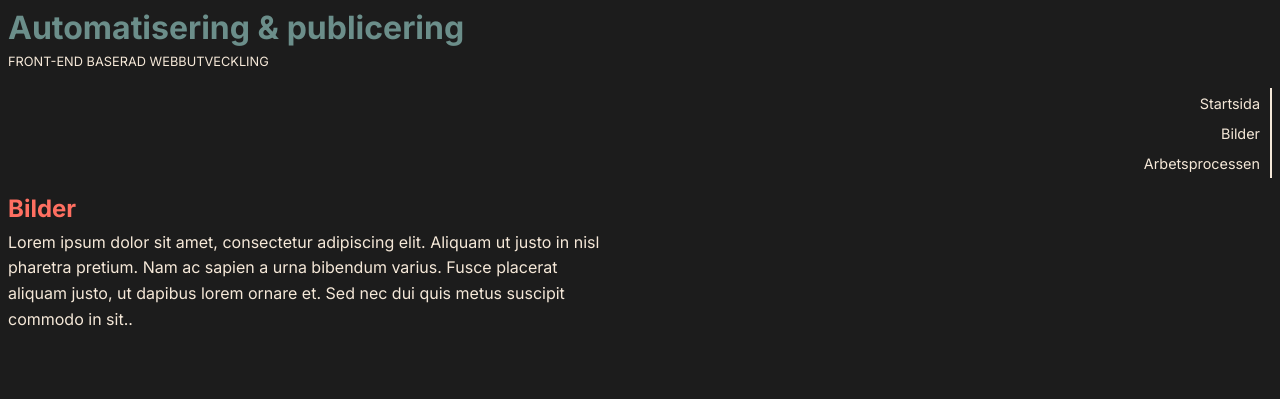
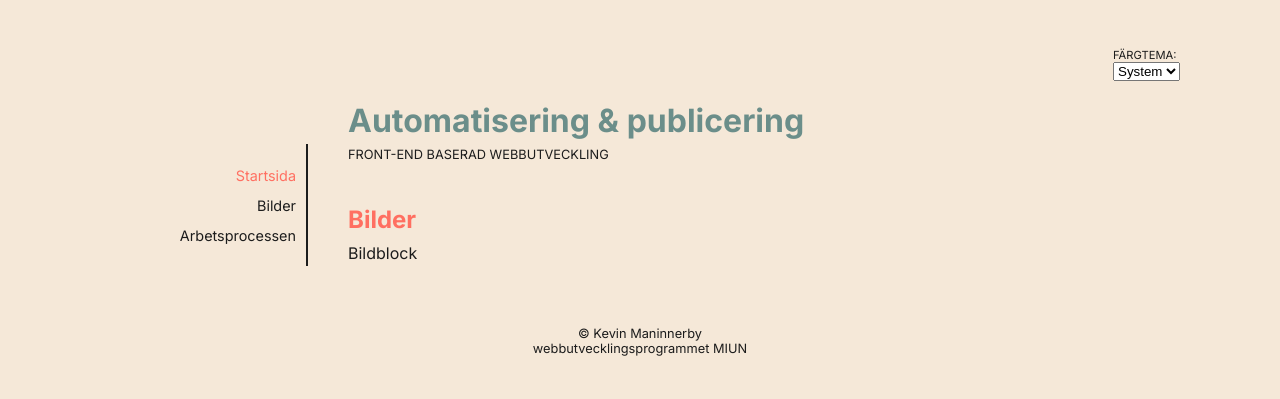
Before and after one commit to Jwcub/O-va-automatisering, a website built with Vite: page bilder.html in a window 1280 px wide. Built offline with nearby package versions, Linux system fonts and the light colour scheme.

Commit message:
Tillagd funktionalitet: temaväljare

```diff
--- a/bilder.html
+++ b/bilder.html
@@ -12,22 +12,45 @@
   </head>
   <body>
 
+    <div class="wrapper">
+        <header>
+            <div class="lightswitch">
+                <label>Färgtema:</label><br>
+
+                <select id="theme-select">
+                    <option id="theme-system" value="light-dark">System</option>
+                    <option id="theme-light" value="light">Ljus</option>
+                    <option id="theme-dark" value="dark">Mörk</option>
+                </select>
+            </div>
+
+
             <h1>Automatisering & publicering</h1>
             <p class="slogan">Front-end baserad webbutveckling</p>
+        </header>
 
+        <aside>
             <nav>
                 <ul>
-        <li><a href="/">Startsida</a></li>
+                    <li><a href="/" class="active">Startsida</a></li>
                     <li><a href="/bilder">Bilder</a></li>
                     <li><a href="/arbetsprocessen">Arbetsprocessen</a></li>
                 </ul>
             </nav>
+        </aside>
 
+        <main>
             <h2>Bilder</h2>
-    <p>Lorem ipsum dolor sit amet, consectetur adipiscing elit. Aliquam ut
-    justo in nisl pharetra pretium. Nam ac sapien a urna bibendum varius.
-    Fusce placerat aliquam justo, ut dapibus lorem ornare et. Sed nec
-    dui  quis metus suscipit commodo in sit..</p>
+
+            <p>Bildblock</p>
+
+        </main>
+
+        <footer>
+                &copy; Kevin Maninnerby <br>
+                webbutvecklingsprogrammet MIUN
+        </footer>
+    </div>
 
     <script type="module" src="/src/js/main.js"></script>
   </body>
--- a/src/css/styles.css
+++ b/src/css/styles.css
@@ -1,13 +1,31 @@
 :root {
-  --background: #1C1C1C;
-  --primary: #6B8E8A;
-  --secondary: #FF6F61;
-  --foreground: #F5E8D8;
+    color-scheme: light dark;
+
+    --light: #F5E8D8;
+    --dark: #1C1C1C;
+    --primary: #6B8E8A;
+    --secondary: #FF6F61;
+
+    --fg: light-dark(var(--dark), var(--light));
+    --bg: light-dark(var(--light), var(--dark));
+
+    color: var(--fg);
+    background: var(--bg);
+}
+
+:root:has(option[id="theme-system"]:checked) {
+    color-scheme: light dark;
+}
+
+:root:has(option[id="theme-light"]:checked) {
+    color-scheme: light;
+}
+
+:root:has(option[id="theme-dark"]:checked) {
+    color-scheme: dark;
 }
 
 body {
-    background-color: var(--background);
-    color: var(--foreground);
     font-family: 'Inter', 'Franklin Gothic Medium', 'Arial Narrow', Arial, sans-serif;
     font-size: 1rem;
 }
@@ -67,12 +85,13 @@ aside {
     grid-row: span 2;
     display: flex;
     flex-direction: column;
-    justify-content: center;
 }
 
 nav {
-    border-right: 2px solid var(--foreground);
+    margin-top: 6em;
+    color: var(--fg);
     text-align: right;
+    border-right: 2px solid var(--fg);
     padding-right: 10px;
 }
 
@@ -85,7 +104,7 @@ nav ul li {
 }
 
 nav ul a {
-    color: var(--foreground);
+    color: var(--fg);
     text-decoration: none;
     font-size: 0.9rem;
 }
@@ -122,7 +141,8 @@ footer {
     }
 
     nav {
-        border: 1px solid var(--foreground);
+        margin-top: 0;
+        border: 1px solid var(--fg);
         text-align: left;
         padding-right: 10px;
     }
--- a/src/js/main.js
+++ b/src/js/main.js
@@ -1 +1 @@
-console.log("Test av JavaScript");
+"use strict";
```
Also changed, not shown: arbetsprocessen.html (+25 -1 lines), index.html (+10 -1 lines). Lines whose indentation alone changed are shown as unchanged.
